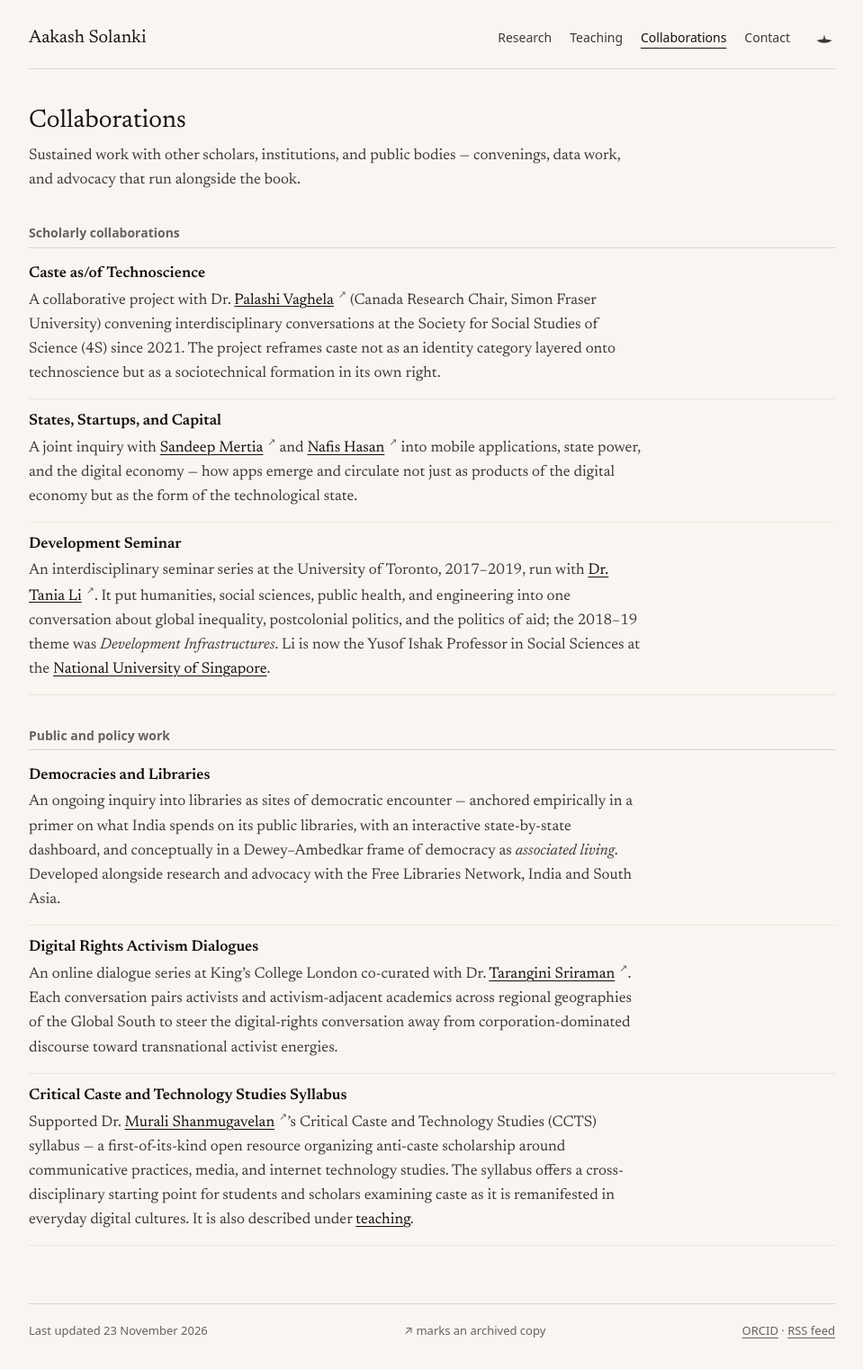
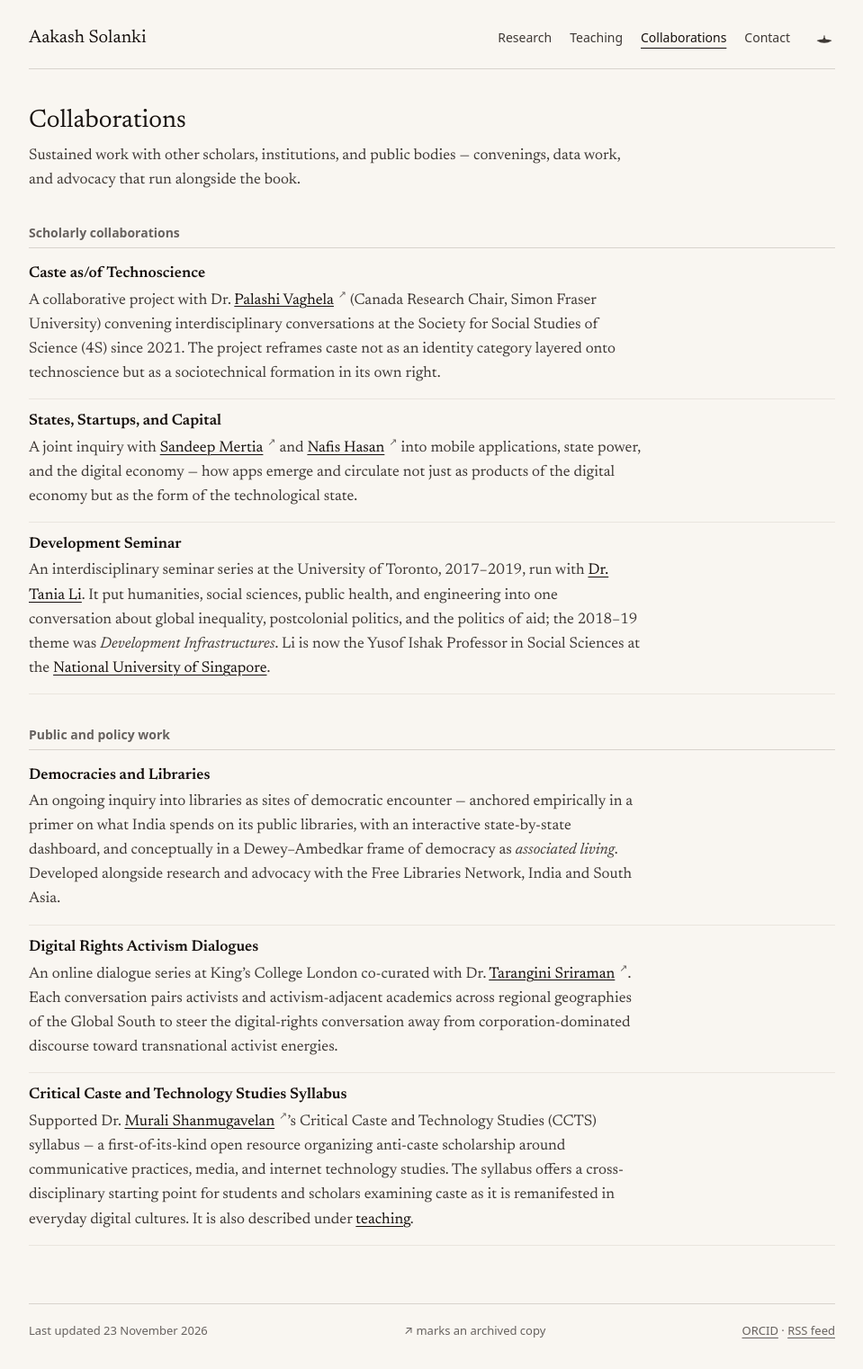
Before and after one commit to skishchampi/skishchampi.github.io, a Jekyll site: the page built from collaborations.md, in a window 1280 px wide. Shown: the whole page at 90% size, without its empty margins (160-1119 px from the left). Built offline with Jekyll 4.4.1, drawn with Linux system fonts in a browser that asks for light colours.

Commit message:
content: link Tania Li to her own site (#129)
Her NUS listing points there as her profile, and it is more current than the Toronto department page, which now lists her as emerita.

Co-authored-by: skishchampi <996985+skishchampi@users.noreply.github.com>

```diff
--- a/collaborations.md
+++ b/collaborations.md
@@ -26,7 +26,7 @@ description: "Collaborative projects and public-facing work by Aakash Solanki: s
 
 <article class="project">
   <h2><a href="/utdevsem/">Development Seminar</a></h2>
-  <p>An interdisciplinary seminar series at the University of Toronto, 2017&ndash;2019, run with <a target="_blank" rel="noopener noreferrer" href="https://www.anthropology.utoronto.ca/people/directories/all-faculty/tania-li">Dr. Tania Li</a>&nbsp;<sup class="archive-link"><a target="_blank" rel="noopener noreferrer" href="https://web.archive.org/web/2/https://www.anthropology.utoronto.ca/people/directories/all-faculty/tania-li" aria-label="Wayback Machine archived copy">↗</a></sup>. It put humanities, social sciences, public health, and engineering into one conversation about global inequality, postcolonial politics, and the politics of aid; the 2018&ndash;19 theme was <em>Development Infrastructures</em>. Li is now the Yusof Ishak Professor in Social Sciences at the <a target="_blank" rel="noopener noreferrer" href="https://fass.nus.edu.sg/mls/faculty/">National University of Singapore</a>.</p>
+  <p>An interdisciplinary seminar series at the University of Toronto, 2017&ndash;2019, run with <a target="_blank" rel="noopener noreferrer" href="https://www.taniali.org/">Dr. Tania Li</a>. It put humanities, social sciences, public health, and engineering into one conversation about global inequality, postcolonial politics, and the politics of aid; the 2018&ndash;19 theme was <em>Development Infrastructures</em>. Li is now the Yusof Ishak Professor in Social Sciences at the <a target="_blank" rel="noopener noreferrer" href="https://fass.nus.edu.sg/mls/faculty/">National University of Singapore</a>.</p>
 </article>
 
 <h2 class="label">Public and policy work</h2>
```
